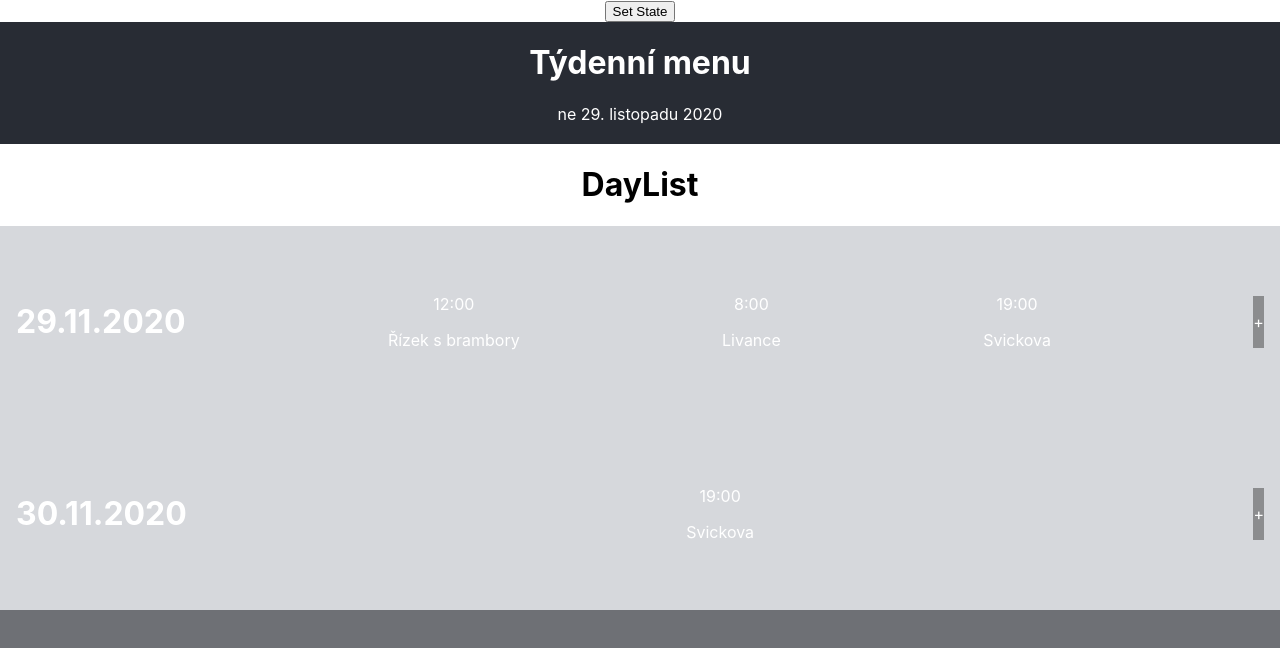
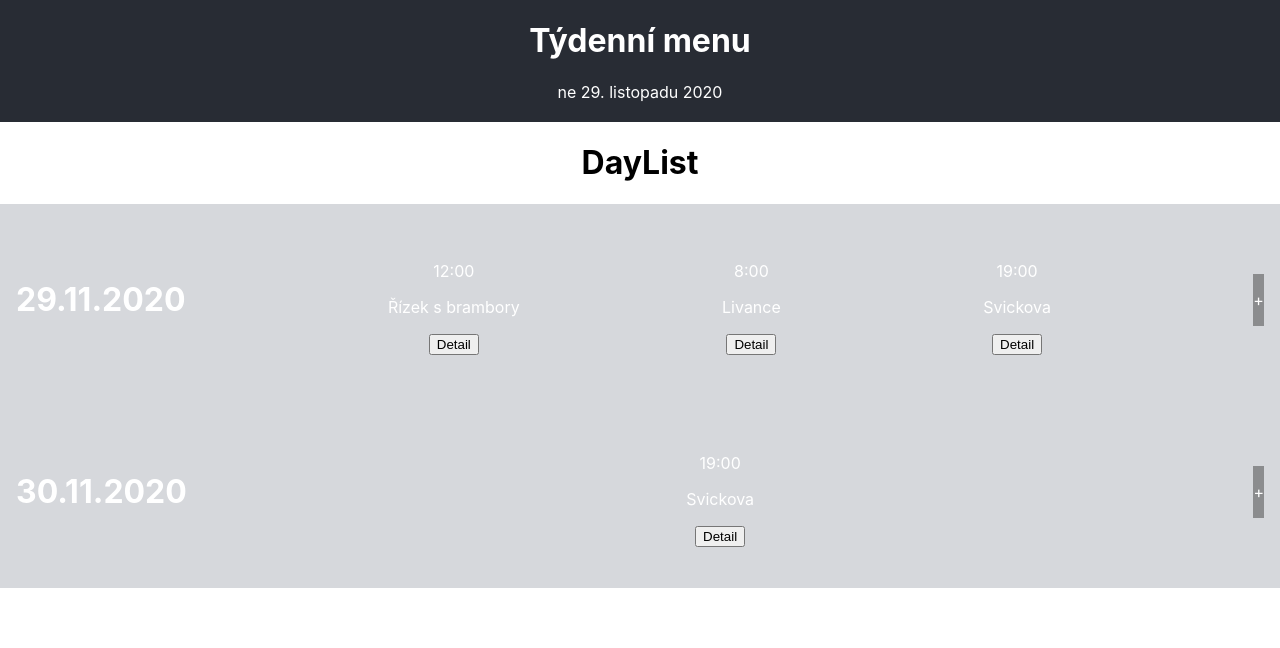
Before and after one commit to JCikanek/hackaton-ux, a React (Create React App) app: page / in a window 1280 px wide. Shown: the top 648 px of the page. Built offline with nearby package versions, Linux system fonts and the light colour scheme.

Commit message:
meal info detail event

```diff
--- a/src/App.js
+++ b/src/App.js
@@ -20,21 +20,24 @@ console.log(fakeDataMap);
 
 function App() {
   const [state, setState] = useState(fakeDataMap);
+  const [selectedMeal, setSelectedMeal] = useState();
 
-  const btnClick = () => {
-    // console.log("Click");
-    const newState = { ...state };
-    newState.cas = "13:00";
-    setState(newState);
+
+
+  const displayMeal = meal => {
+
+    setSelectedMeal(meal);
+    console.log("app:", meal)
+
   };
 
   return (
     <div className="App">
-      <button onClick={btnClick}>Set State</button>
+
       <Header />
-      <DaysList dataJidelnicek={state} />
+      <DaysList dataJidelnicek={state} onMealDetail={displayMeal}/>
 
-      <Detail />
+    {selectedMeal && <Detail mealInfo={selectedMeal}/>}
     </div>
   );
 }
--- a/src/App/components/Day/day.js
+++ b/src/App/components/Day/day.js
@@ -2,10 +2,16 @@ import React from 'react';
 import { Meal } from '../Meal/meal';
 import './day.css';
 
-export const Day = ({day}) => {
+export const Day = ({day, onMealDetail}) => {
+
+const onDetail = meal => {
+    console.log("day: ", meal);
+    onMealDetail(meal);
+}
+
+    const rectCmpMeal = day.map(meal=> <Meal data={meal} onMealDetail={onDetail}/> )
 
 
-    const rectCmpMeal = day.map(meal=> <Meal data={meal}/> )
 
     return(
 <div className="day">
--- a/src/App/components/DaysList/daysList.js
+++ b/src/App/components/DaysList/daysList.js
@@ -1,11 +1,16 @@
 import React from "react";
 import { Day } from "../Day/day";
 
-export const DaysList = ({ dataJidelnicek }) => {
+export const DaysList = ({ dataJidelnicek, onMealDetail }) => {
+
+     const onDetail = meal => {console.log("daylist: ", meal);
+     onMealDetail(meal);
+}
+
   console.log(dataJidelnicek);
   const dataJidelnicekPole = [...dataJidelnicek.values()];
   const rectCmpDen = dataJidelnicekPole.map((den) => (
-    <Day key={den} day={den} />
+    <Day key={den} day={den} onMealDetail={onDetail}/>
   ));
 
   return (
--- a/src/App/components/Detail/detail.js
+++ b/src/App/components/Detail/detail.js
@@ -2,9 +2,10 @@ import React from 'react';
 import './detail.css';
 
 
-export const Detail = () => (
+export const Detail = ({mealInfo}) => (
 <div className="detail">
 
+{mealInfo.cas}
 
 
 
--- a/src/App/components/Meal/meal.js
+++ b/src/App/components/Meal/meal.js
@@ -1,7 +1,8 @@
 import React from 'react';
 
 
-export const Meal = ({data:{cas:time, nazev:name}}) => {
+export const Meal = ({data:{cas:time, nazev:name}, onMealDetail, data}) => {
+
 
 
     return(
@@ -9,6 +10,7 @@ export const Meal = ({data:{cas:time, nazev:name}}) => {
     <div className="oneMeal">
          <p className="oneMeal__time">{time}</p>
         <p className="oneMeal__dish">{name}</p>
+        <button onClick={()=>onMealDetail(data)}>Detail</button>
     </div>
 
 
```
